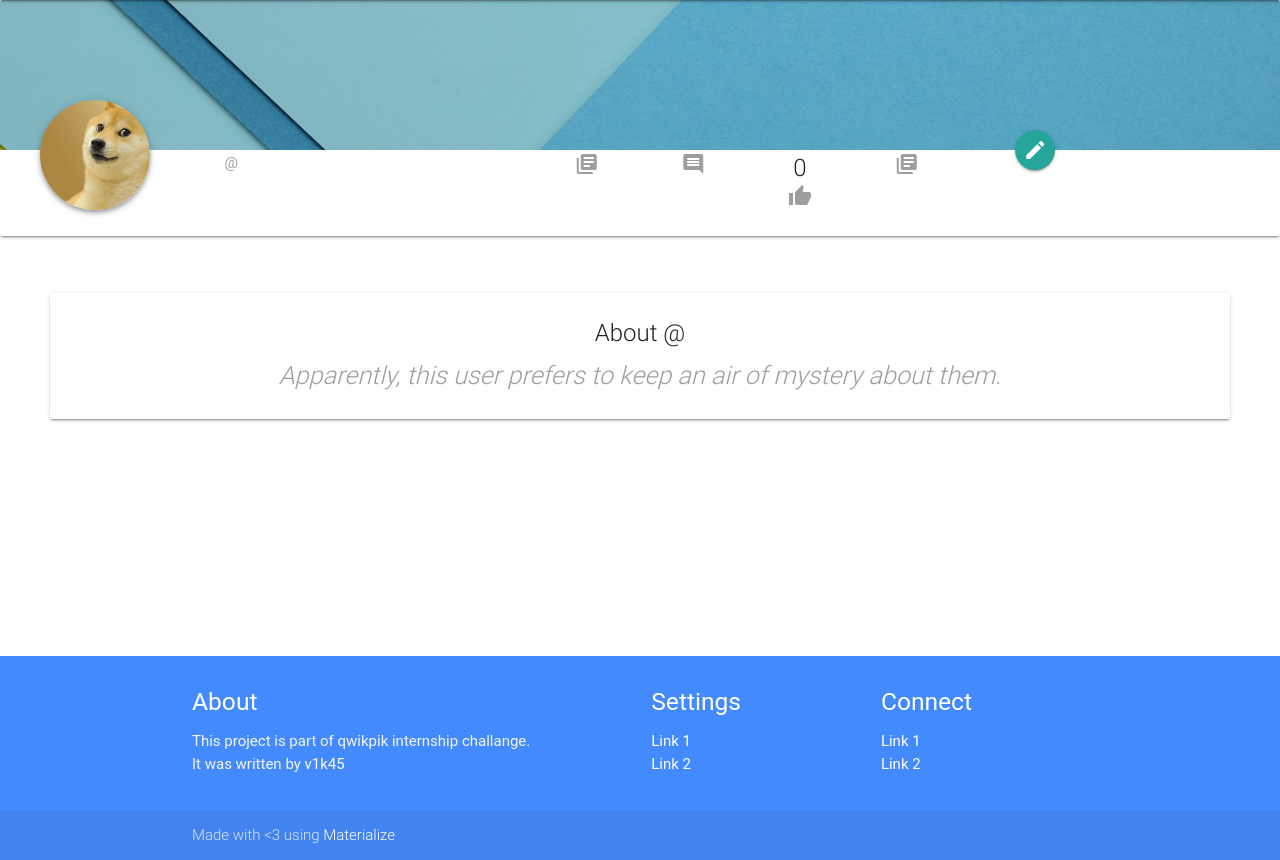
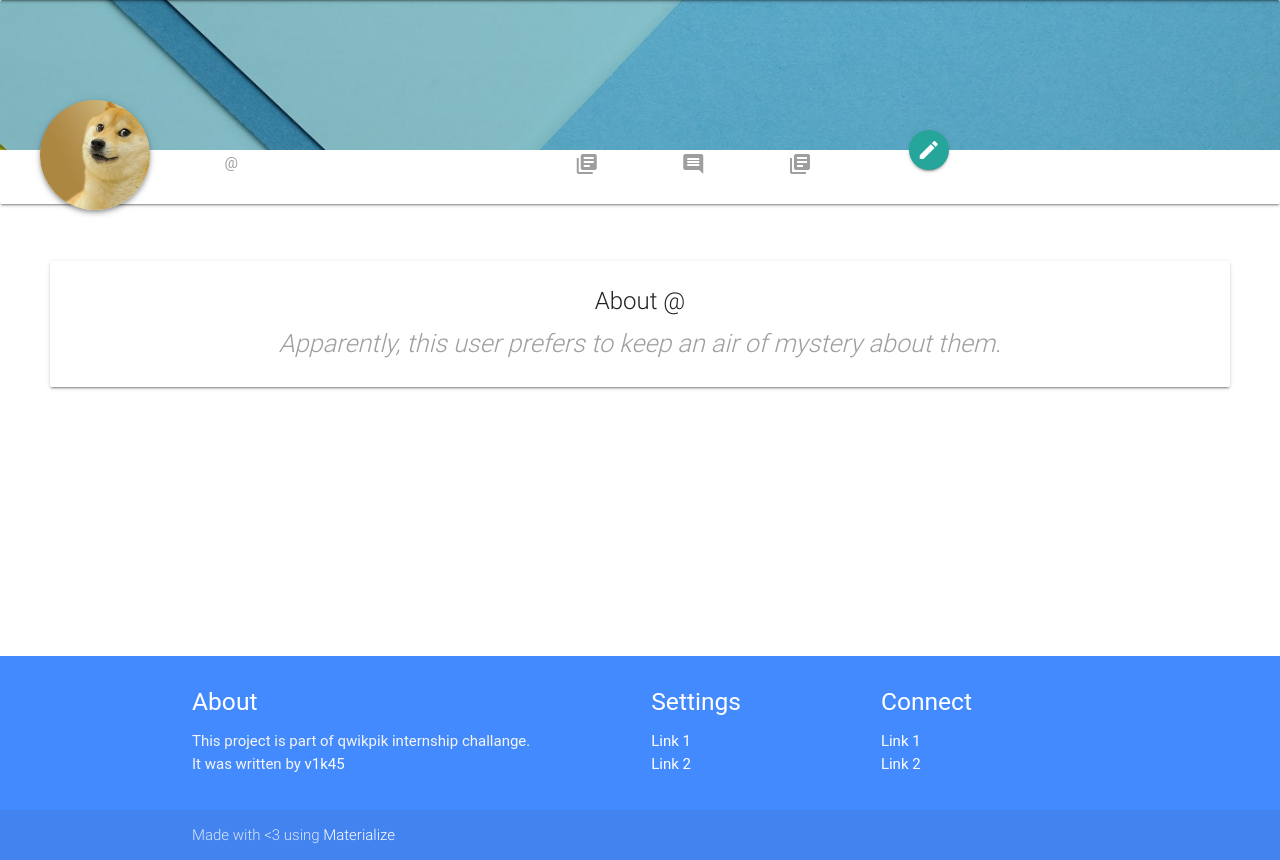
Before and after one commit to v1k45/blogghar, a Django app: template templates/authapp/user_profile.html in a window 1280 px wide. Shown: the part 64-924 px from the top of the page. Run offline with Django 3.2, Linux system fonts and the light colour scheme; the template is opened without the code that fills it, so the values that code supplies are empty; parts of the project's set-up code (start-up, migrations or seed data) failed here and were passed over; some libraries are stand-ins or nearby versions; some web fonts are replaced.

Commit message:
removed like count from user profile

```diff
--- a/templates/authapp/_user_profile_header.html
+++ b/templates/authapp/_user_profile_header.html
@@ -22,12 +22,6 @@
         <a href="{% url 'authapp:user_comments' profile.user.username %}" title="Comments">
           <h4 class="card-title grey-text text-darken-4">{{ profile.user.comments.count }}</h4>
           <p class="medium-small grey-text"><i class="material-icons">comment</i></p>
-        </a>
-      </div>
-      <div class="col s1 center-align">
-        <a href="#" title="Likes">
-          <h4 class="card-title grey-text text-darken-4">0</h4>
-          <p class="medium-small grey-text"><i class="material-icons">thumb_up</i></p>
         </a>
       </div>
       <div class="col s1 center-align">
```
